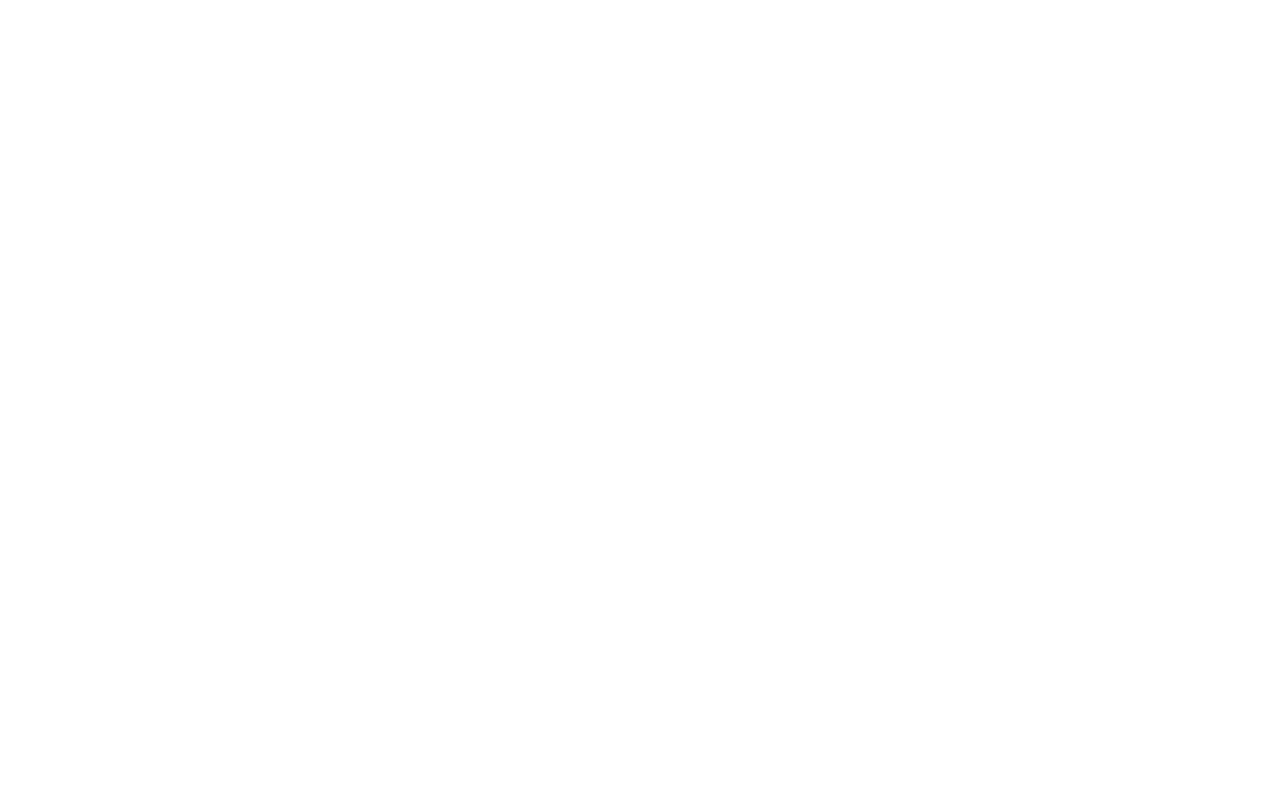
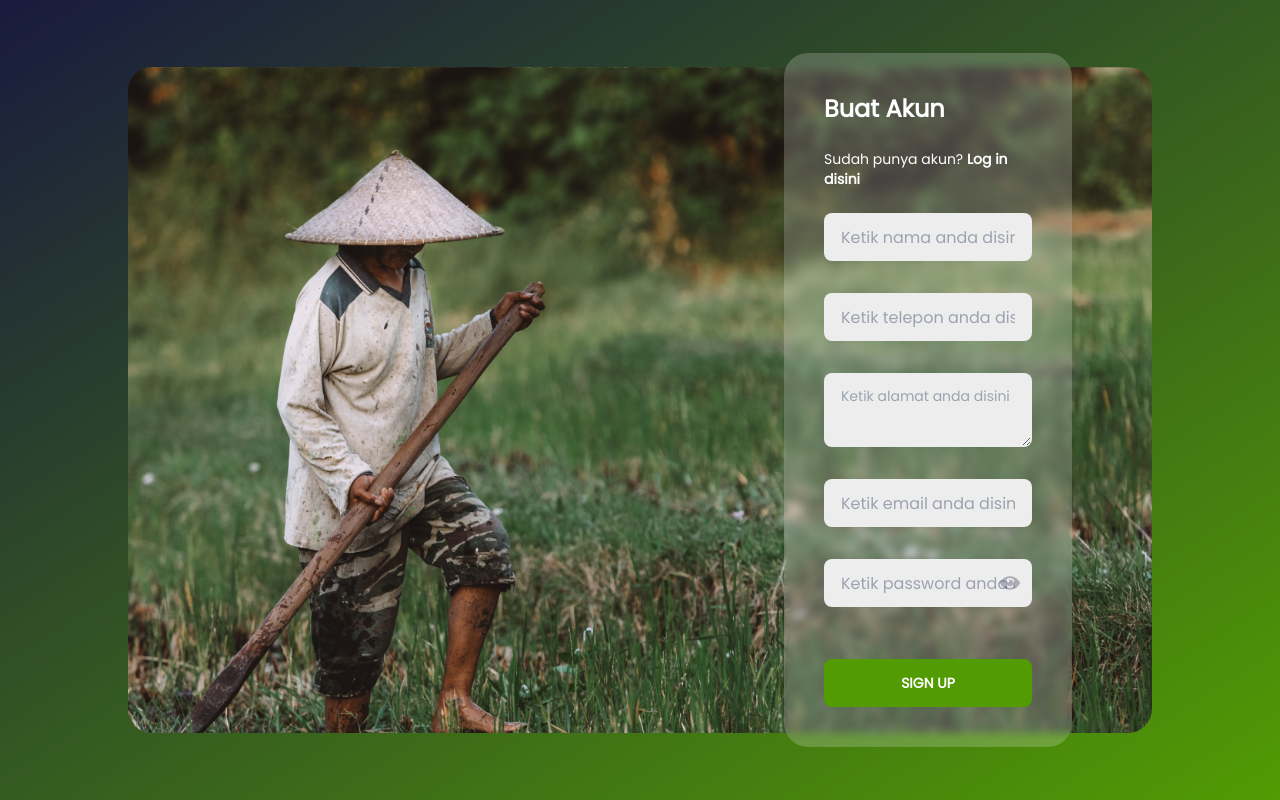
Before and after one commit to TemanPetani/TemanPetani-WEB, a React (Vite) app: page /register in a window 1280 px wide. Before the commit this address had no page. Built offline with nearby package versions, Linux system fonts and the light colour scheme.

Commit message:
style: slicing register, not found

```diff
--- a/src/components/Input.tsx
+++ b/src/components/Input.tsx
@@ -200,8 +200,10 @@
 
         {type === 'password' && (
           <button
+            type="button"
+            id="button-type-password"
             className="absolute right-3 top-1/2 transform -translate-y-1/2"
-            onClick={handleTogglePassword}
+            onClick={() => handleTogglePassword()}
           >
             {showPassword ? (
               <div>
--- a/src/pages/Login.tsx
+++ b/src/pages/Login.tsx
@@ -1,7 +1,5 @@
-// import imageLogin from '../assets/login.png';
 import withReactContent from 'sweetalert2-react-content';
 import swal from '../utils/swal';
-// import NavLog from '../assets/loginreg.png';
 import { Input, InputPass } from '../components/Input';
 import Layout from '../components/Layout';
 
--- /dev/null
+++ b/src/pages/NotFound.tsx
@@ -0,0 +1,40 @@
+import Layout from '../components/Layout';
+import Kabel from '../assets/notFound.svg';
+import { Link } from 'react-router-dom';
+
+const NotFound = () => {
+  return (
+    <Layout
+      chose="section"
+      addClass="h-screen bg-gradient-to-br from-neutral to-primary flex justify-center items-center"
+    >
+      <div className="w-4/5 h-5/6 bg-base-100 rounded-xl flex px-10">
+        <div className="h-full w-0 lg:w-2/6 ">
+          <img
+            className="h-full"
+            src={Kabel}
+            alt=""
+          />
+        </div>
+        <div className="h-full w-full lg:w-4/6 flex flex-col justify-center items-center gap-4">
+          <p className="font-bold text-9xl">404</p>
+          <p className="font-medium text-3xl tracking-wide">Page Not Found</p>
+          <p className="text-lg text-center">
+            we{'’'}re sorry. the page you requested could no be found Please go
+            back to the home page
+          </p>
+          <Link
+            id="back-to-home"
+            to={'/'}
+            className="btn btn-primary mt-3 w-32"
+            type="btn"
+          >
+            GO HOME
+          </Link>
+        </div>
+      </div>
+    </Layout>
+  );
+};
+
+export default NotFound;
--- a/src/pages/Register.tsx
+++ b/src/pages/Register.tsx
@@ -1,21 +1,26 @@
-import imageReg from "../assets/register.png";
-import withReactContent from "sweetalert2-react-content";
-import swal from "../utils/swal";
-import NavLog from "../assets/loginreg.png";
-import { Input } from "../components/Input";
-import Layout from "../components/Layout";
+import withReactContent from 'sweetalert2-react-content';
+import swal from '../utils/swal';
+import { Input, InputPass, TextArea } from '../components/Input';
+import Layout from '../components/Layout';
 
-import { Link, useNavigate } from "react-router-dom";
-import { useFormik } from "formik";
-import * as Yup from "yup";
-import api from "../utils/api";
-import { PostRegis } from "../utils/type";
+import { Link, useNavigate } from 'react-router-dom';
+import { useFormik } from 'formik';
+import * as Yup from 'yup';
+// import api from "../utils/api";
+// import { PostRegis } from "../utils/type";
+import bg from '../assets/hero_unsplash_1.png';
 
 const schema = Yup.object().shape({
-  email: Yup.string().email("please enter a valid email").required("Required"),
-  fullname: Yup.string().min(6, "atleat 6 character").required("Required"),
-  password: Yup.string().required("Required"),
-  phone: Yup.string().required("Required"),
+  email: Yup.string().email('please enter a valid email').required('Required'),
+  fullname: Yup.string().min(3, 'atleat 3 character long').required('Required'),
+  address: Yup.string().min(6, 'atleat 6 character long').required('Required'),
+  phone: Yup.string().required('Required'),
+  password: Yup.string()
+    .required('Required with Uppercase, number and Symbol')
+    .matches(/[A-Z]/, 'Must contain at least one uppercase letter')
+    .matches(/\d/, 'Must contain at least one number')
+    .matches(/[!@#$%^&*()]/, 'Must contain at least one symbol')
+    .min(8, 'Must be at least 8 characters long'),
 });
 
 const Register = () => {
@@ -25,69 +30,74 @@
   const { values, errors, handleBlur, handleChange, touched, handleSubmit } =
     useFormik({
       initialValues: {
-        email: "",
-        password: "",
-        fullname: "",
-        phone: "",
+        fullname: '',
+        email: '',
+        password: '',
+        phone: '',
+        address: '',
       },
       validationSchema: schema,
       onSubmit: (values) => {
-        postRegis(values);
+        console.log(values);
       },
     });
 
-  const postRegis = async (code: PostRegis) => {
-    await api
-      .postRegister(code)
-      .then((response) => {
-        const { message } = response.data;
-        MySwal.fire({
-          title: "Success",
-          text: message,
-          showCancelButton: false,
-        }).then((result) => {
-          if (result.isConfirmed) {
-            navigate(`/login`);
-          }
-        });
-      })
-      .catch((error) => {
-        const { data } = error.response;
-        MySwal.fire({
-          icon: "error",
-          title: "Failed",
-          text: `error :  ${data.message}`,
-          showCancelButton: false,
-        });
-      });
-  };
+  // const postRegis = async (code: PostRegis) => {
+  //   await api
+  //     .postRegister(code)
+  //     .then((response) => {
+  //       const { message } = response.data;
+  //       MySwal.fire({
+  //         title: "Success",
+  //         text: message,
+  //         showCancelButton: false,
+  //       }).then((result) => {
+  //         if (result.isConfirmed) {
+  //           navigate(`/login`);
+  //         }
+  //       });
+  //     })
+  //     .catch((error) => {
+  //       const { data } = error.response;
+  //       MySwal.fire({
+  //         icon: "error",
+  //         title: "Failed",
+  //         text: `error :  ${data.message}`,
+  //         showCancelButton: false,
+  //       });
+  //     });
+  // };
 
   return (
     <Layout
       chose="section"
       addClass="h-screen bg-gradient-to-br from-neutral to-primary flex justify-center items-center"
     >
-      <div className="w-4/5 h-5/6 bg-base-100 rounded-xl flex ">
+      <div
+        style={{ backgroundImage: `url(${bg})` }}
+        className="w-4/5 h-5/6 bg-[-6rem] rounded-3xl flex p-20 items-center bg-cover md:bg-center"
+      >
+        <div className="md:w-2/5 lg:w-4/6 w-0 h-full"></div>
         <form
           onSubmit={handleSubmit}
-          className="w-2/6 h-full flex flex-col justify-center p-10 gap-2"
+          className="md:w-3/5 lg:w-2/6 w-full h-max flex flex-col justify-center  p-10 gap-6 bg-neutral/30 md:bg-base-100/20 backdrop-blur-sm rounded-3xl"
         >
-          <p className="text-2xl font-semibold">Create an account</p>
-          <p className="text-sm">
-            Already signed up?{" "}
-            <Link className="font-medium" to={"/login"}>
-              Log in
+          <p className="text-2xl font-semibold text-base-100">Buat Akun</p>
+          <p className="text-sm text-base-100">
+            Sudah punya akun?{' '}
+            <Link
+              id="to-login"
+              className="font-semibold"
+              to={'/login'}
+            >
+              Log in disini
             </Link>
           </p>
-          <div className="w-full flex flex-col gap-2">
-            <div className="w-full">
-              <label htmlFor="fullname">
-                <p className="label-text">Name: </p>
-              </label>
+          <div className="w-full flex flex-col gap-4">
             <Input
               id="fullname"
               name="fullname"
-                label="type your Name here"
+              label="Ketik nama anda disini"
               type="text"
               value={values.fullname}
               onChange={handleChange}
@@ -95,15 +105,11 @@
               error={errors.fullname}
               touch={touched.fullname}
             />
-            </div>
-            <div className="w-full">
-              <label htmlFor="phone">
-                <p className="label-text">Phone: </p>
-              </label>
+
             <Input
               id="phone"
               name="phone"
-                label="type your phone here"
+              label="Ketik telepon anda disini"
               type="text"
               value={values.phone}
               onChange={handleChange}
@@ -111,15 +117,22 @@
               error={errors.phone}
               touch={touched.phone}
             />
-            </div>
-            <div className="w-full ">
-              <label htmlFor="email">
-                <p className="label-text">Email: </p>
-              </label>
+
+            <TextArea
+              id="address"
+              name="address"
+              label="Ketik alamat anda disini"
+              value={values.address}
+              onChange={handleChange}
+              onBlur={handleBlur}
+              error={errors.address}
+              touch={touched.address}
+            />
+
             <Input
               id="email"
               name="email"
-                label="type your email here"
+              label="Ketik email anda disini"
               type="email"
               value={values.email}
               onChange={handleChange}
@@ -127,15 +140,11 @@
               error={errors.email}
               touch={touched.email}
             />
-            </div>
-            <div className="w-full">
-              <label htmlFor="password">
-                <p className="label-text">Password: </p>
-              </label>
-              <Input
+
+            <InputPass
               id="password"
               name="password"
-                label="type your password here"
+              label="Ketik password anda disini"
               type="password"
               value={values.password}
               onChange={handleChange}
@@ -143,7 +152,6 @@
               error={errors.password}
               touch={touched.password}
             />
-            </div>
           </div>
 
           <button
@@ -154,21 +162,6 @@
             Sign Up
           </button>
         </form>
-        <div className="w-4/6 h-full bg-base-300 p-10 rounded-r-xl flex flex-col justify-between items-center">
-          <div className="h-full flex flex-col">
-            <div className="h-5/6 w-full flex justify-center ">
-              <img className="h-full" src={imageReg} alt="" />
-            </div>
-            <div className=" h-1/6 text-center w-full mt-3">
-              <p className="text-xl font-light">Unlock Extraordinary Stays:</p>
-              <p className="text-2xl font-semibold">
-                Find Your Perfect Home Away from Home
-              </p>
-            </div>
-          </div>
-
-          <img className="h-7" src={NavLog} alt="" />
-        </div>
       </div>
     </Layout>
   );
--- a/src/routes/index.tsx
+++ b/src/routes/index.tsx
@@ -4,6 +4,8 @@
 import ScrollToTop from '../components/ScrollToTop';
 import Landing from '../pages/Landing';
 import Login from '../pages/Login';
+import Register from '../pages/Register';
+import NotFound from '../pages/NotFound';
 
 const Router = () => {
   return (
@@ -22,6 +24,14 @@
           path="/login"
           element={<Login />}
         />
+        <Route
+          path="/register"
+          element={<Register />}
+        />
+        <Route
+          path="*"
+          element={<NotFound />}
+        />
       </Routes>
     </BrowserRouter>
   );
```
Also changed, not shown: src/assets/notFound.svg (added). Lines whose indentation alone changed are shown as unchanged.
